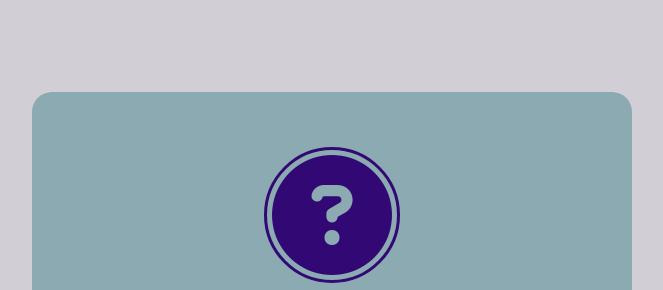
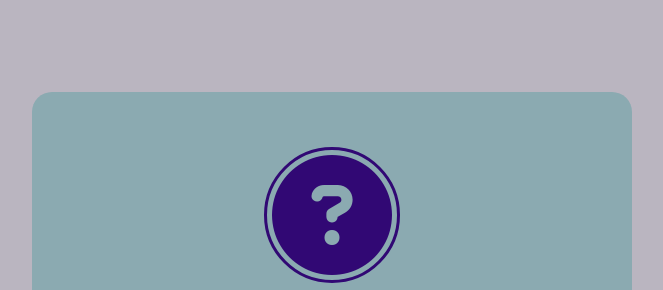
Before and after one commit to JazDamilo/pruebahosting, a plain HTML site: page index.html in a window 1280 px wide. Shown: the part 108-398 px from the top of the page, without its empty margins (308-971 px from the left). Drawn offline with Linux system fonts and the light colour scheme.

Commit message:
Add files via upload

```diff
--- a/style.css
+++ b/style.css
@@ -14,7 +14,7 @@ body {
     justify-content: center;
     align-items: center;
     min-height: 100vh;
-    background:  #d2ced6;
+    background: #bab5c0;
 }
 .wrapper {
     position: relative;
```
